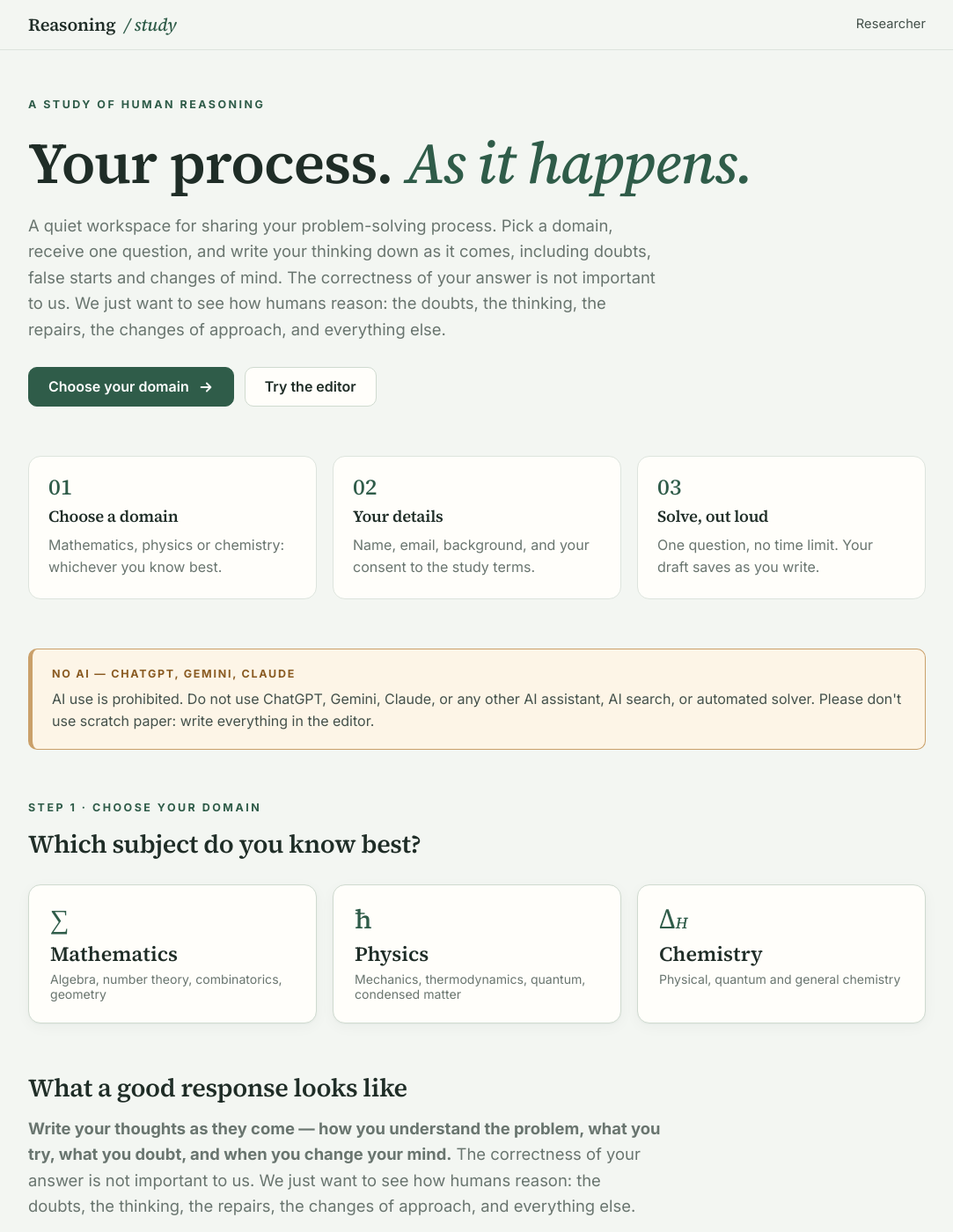
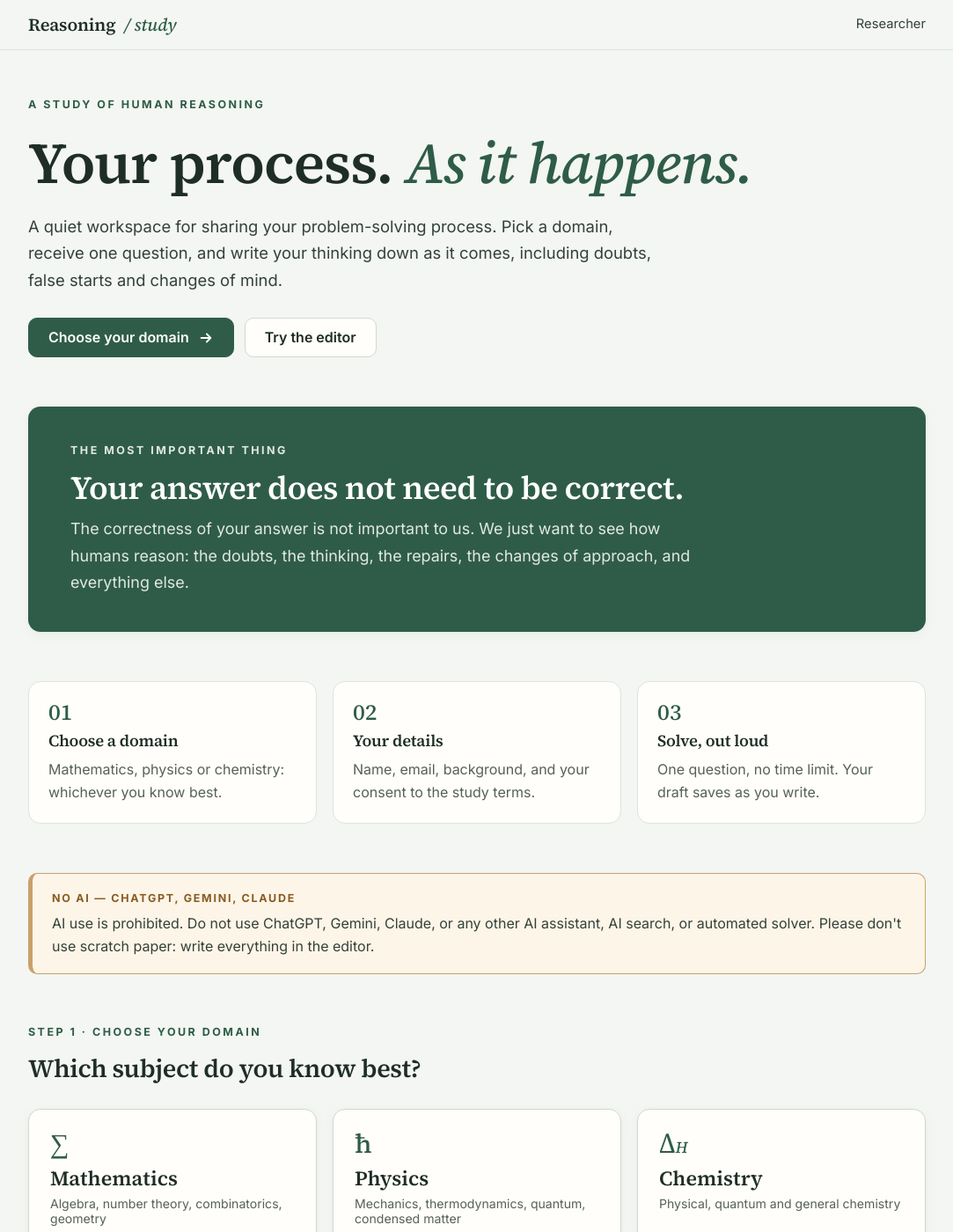
Before and after one commit to AmirHosseinYari2002/AmirHosseinYari2002.github.io, a Jekyll site: the page reasoning-study/index.html, which Jekyll copies as it is, in a window 1280 px wide and 1400 px high. Shown: the whole window at 88% size, without its empty margins (98-1181 px from the left). Built offline with Jekyll 4.4.1, drawn with Linux system fonts in a browser that asks for light colours.

Commit message:
Reasoning study: emphasize that correctness doesn't matter, improve readability
- New full-width panel 'Your answer does not need to be correct.' on the
  landing page, before the study information, and a compact one next to
  the question; removed the same sentence from running paragraphs
- Grey text raised from 4.4:1 to 5.9:1 contrast (WCAG AA), body text and
  intro paragraphs darker; dark mode lifted to match
- Study information split into three headed sections
- Final answer label: 'Required - it's fine if it's wrong'
- Header lines up with the wider workspace layout

Co-Authored-By: Claude Opus 5.5 <noreply@anthropic.com>
Claude-Session: https://claude.ai/code/session_017bqKbokhmohSrFZ2Wg3e4S

```diff
--- a/reasoning-study/app.js
+++ b/reasoning-study/app.js
@@ -10,7 +10,7 @@
 
   const $ = (id) => document.getElementById(id);
   const views = ['landing', 'details', 'work', 'done'];
-  function show(v) { views.forEach(n => { $('v-' + n).hidden = n !== v; }); window.scrollTo(0, 0); }
+  function show(v) { views.forEach(n => { $('v-' + n).hidden = n !== v; }); document.body.dataset.view = v; window.scrollTo(0, 0); }
   function lsGet(k) { try { return localStorage.getItem(k); } catch (e) { return null; } }
   function lsSet(k, v) { try { localStorage.setItem(k, v); } catch (e) {} }
   function lsDel(k) { try { localStorage.removeItem(k); } catch (e) {} }
--- a/reasoning-study/index.html
+++ b/reasoning-study/index.html
@@ -34,12 +34,18 @@ window.MathJax = {
   <div class="hero">
     <p class="eyebrow">A study of human reasoning</p>
     <h1>Your process. <em>As it happens.</em></h1>
-    <p class="lede">A quiet workspace for sharing your problem-solving process. Pick a domain, receive one question, and write your thinking down as it comes, including doubts, false starts and changes of mind. The correctness of your answer is not important to us. We just want to see how humans reason: the doubts, the thinking, the repairs, the changes of approach, and everything else.</p>
+    <p class="lede">A quiet workspace for sharing your problem-solving process. Pick a domain, receive one question, and write your thinking down as it comes, including doubts, false starts and changes of mind.</p>
     <div class="row">
       <a class="btn primary" href="#domains">Choose your domain
         <svg class="arrow" viewBox="0 0 20 20" fill="none" stroke="currentColor" stroke-width="2" stroke-linecap="round" stroke-linejoin="round" aria-hidden="true"><path d="M4 10h12M11 5l5 5-5 5"/></svg></a>
       <button type="button" id="tryEditorBtn">Try the editor</button>
     </div>
+  </div>
+
+  <div class="key" role="note">
+    <p class="key-eyebrow">The most important thing</p>
+    <p class="key-title">Your answer does not need to be correct.</p>
+    <p class="key-text">The correctness of your answer is not important to us. We just want to see how humans reason: the doubts, the thinking, the repairs, the changes of approach, and everything else.</p>
   </div>
 
   <div id="landingNotice" class="note" hidden></div>
@@ -75,7 +81,7 @@ window.MathJax = {
   <div class="stack-lg">
     <div class="stack">
       <h2>What a good response looks like</h2>
-      <p class="lede"><strong>Write your thoughts as they come — how you understand the problem, what you try, what you doubt, and when you change your mind.</strong> The correctness of your answer is not important to us. We just want to see how humans reason: the doubts, the thinking, the repairs, the changes of approach, and everything else.</p>
+      <p class="lede"><strong>Write your thoughts as they come — how you understand the problem, what you try, what you doubt, and when you change your mind.</strong></p>
     </div>
     <div class="ex" id="sampleTop"></div>
   </div>
@@ -119,30 +125,40 @@ window.MathJax = {
       </div>
     </div>
 
+    <div class="key" role="note">
+      <p class="key-eyebrow">The most important thing</p>
+      <p class="key-title">Your answer does not need to be correct.</p>
+      <p class="key-text">The correctness of your answer is not important to us. We just want to see how humans reason: the doubts, the thinking, the repairs, the changes of approach, and everything else.</p>
+    </div>
+
     <div class="card stack-lg">
       <h2>What participation involves</h2>
       <div class="prose">
+        <h3>How to write your response</h3>
+        <p><strong>Write your thoughts as they come — how you understand the problem, what you try, what you doubt, and when you change your mind.</strong> Write in the first person, in English, as you solve. Keep false starts and revisions; do not reconstruct a polished solution afterward. Include “umm” or “wait” only if they naturally occur.</p>
         <p><strong>You must be fluent in English and write all your working and answers in English.</strong> You can combine English text with mathematical notation.</p>
+        <p>Use ordinary words or the equation buttons. Work directly in the editor. <strong>Please don't use scratch paper.</strong> Write every step, calculation and change of approach directly in the editor as you work; do not submit only a cleaned-up summary.</p>
       </div>
+      <details class="example">
+        <summary>See a complete example of the requested response</summary>
+        <div class="ex" id="sampleDetails"></div>
+      </details>
       <div class="callout">
         <p class="eyebrow">No AI — ChatGPT, Gemini, Claude</p>
         <p>AI use is prohibited. Do not use ChatGPT, Gemini, Claude, or any other AI assistant, AI search, or automated solver.</p>
       </div>
       <div class="prose">
+        <h3>Answering, skipping and drafts</h3>
+        <p>Submit your working and a final answer. If you cannot attempt the question, choose <strong>Skip this question</strong>; you can skip up to 2 questions in total. Repeat participation is welcome, with a different question each time.</p>
+        <p><strong>Draft retention:</strong> Unsubmitted work is deleted after 24 hours without a save. Submitted responses are retained for research.</p>
+        <p>Taking part is voluntary. You may stop at any time without giving a reason.</p>
+      </div>
+      <div class="prose">
+        <h3>About the study and your data</h3>
         <p>This study compares how people and language models reason through problems.</p>
+        <p>Revision history and approximate timestamps are recorded, including deleted text, and a full copy of your text is saved about every 30 seconds. Your name, email, background, and working notes are saved to the study after you consent and begin. They are accessible to the researcher; participation is not anonymous. No audio or video is collected.</p>
         <p>Your responses may be analyzed by external AI services for research annotation and evaluation. Names and email addresses will be removed before that analysis. Results and de-identified excerpts may appear in academic publications. Please avoid including personal or sensitive information in your working.</p>
         <p>Your name and email address will remain confidential and will not be published. We will report educational background and subject expertise only in aggregate to describe the participant group in our publications.</p>
-        <p><strong>Write your thoughts as they come — how you understand the problem, what you try, what you doubt, and when you change your mind.</strong> Write in the first person, in English, as you solve. Keep false starts and revisions; do not reconstruct a polished solution afterward. Include “umm” or “wait” only if they naturally occur.</p>
-        <p>Submit your working and a final answer. The correctness of your answer is not important to us. We just want to see how humans reason: the doubts, the thinking, the repairs, the changes of approach, and everything else. If you cannot attempt the question, choose <strong>Skip this question</strong>; you can skip up to 2 questions in total. Repeat participation is welcome, with a different question each time.</p>
-        <p>Taking part is voluntary. You may stop at any time without giving a reason.</p>
-      </div>
-      <details class="example">
-        <summary>See a complete example of the requested response</summary>
-        <div class="ex" id="sampleDetails"></div>
-      </details>
-      <div class="prose">
-        <p><strong>Draft retention:</strong> Unsubmitted work is deleted after 24 hours without a save. Submitted responses are retained for research.</p>
-        <p>Use ordinary words or the equation buttons. Work directly in the editor. <strong>Please don't use scratch paper.</strong> Write every step, calculation and change of approach directly in the editor as you work; do not submit only a cleaned-up summary. Revision history and approximate timestamps are recorded, including deleted text, and a full copy of your text is saved about every 30 seconds. Your name, email, background, and working notes are saved to the study after you consent and begin. They are accessible to the researcher; participation is not anonymous. No audio or video is collected.</p>
         <p>You can withdraw and delete your current participation from this browser using the button on the question and confirmation pages, including after submission. Each participation gets a code. If you participate again, keep the previous participation code and contact the researcher if you later want that earlier response withdrawn.<span class="contact-line"></span></p>
       </div>
       <div class="checks">
@@ -178,7 +194,8 @@ window.MathJax = {
       <div class="qtext" id="qText"></div>
       <p class="small muted" id="qUnit" hidden></p>
       <hr class="rule">
-      <p class="small pnote"><strong>Write your thoughts as they come — how you understand the problem, what you try, what you doubt, and when you change your mind.</strong> Use first-person English and keep your working as it unfolds. Finish with a final answer; correctness is not required. No scratch paper: write everything here. You may skip. Unfinished drafts are deleted after 24 hours of inactivity.</p>
+      <div class="key key-sm" role="note"><p class="key-title">Your answer does not need to be correct.</p><p class="key-text">We just want to see how you reason: the doubts, the thinking, the repairs, the changes of approach, and everything else.</p></div>
+      <p class="small pnote"><strong>Write your thoughts as they come — how you understand the problem, what you try, what you doubt, and when you change your mind.</strong> Use first-person English and keep your working as it unfolds. Finish with a final answer. No scratch paper: write everything here. You may skip. Unfinished drafts are deleted after 24 hours of inactivity.</p>
       <hr class="rule">
       <div class="skiprow">
         <button type="button" id="skipBtn" class="skipbtn">Skip this question<svg class="arrow" viewBox="0 0 20 20" fill="none" stroke="currentColor" stroke-width="2" stroke-linecap="round" stroke-linejoin="round" aria-hidden="true"><path d="M4 10h12M11 5l5 5-5 5"/></svg></button>
@@ -214,7 +231,7 @@ window.MathJax = {
       </div>
       <div class="preview" id="preview" hidden></div>
       <div class="stack" style="gap:10px">
-        <label for="finalAnswer" class="ws-label">Final answer <span class="small muted" style="font-weight:400">Required — your answer may be incorrect</span></label>
+        <label for="finalAnswer" class="ws-label">Final answer <span class="small muted" style="font-weight:400">Required — it’s fine if it’s wrong</span></label>
         <input type="text" id="finalAnswer" autocomplete="off" placeholder="A value, expression, or short answer">
       </div>
       <p class="note err" id="workError" hidden></p>
--- a/reasoning-study/styles.css
+++ b/reasoning-study/styles.css
@@ -3,8 +3,11 @@
   --bg: #f3f6f2;
   --card: #fffefa;
   --ink: #1f2d27;
-  --ink-2: #44514b;
-  --muted: #69756f;
+  --ink-2: #34413b;
+  --muted: #55615b;
+  --key-bg: #2f5c49;
+  --key-ink: #ffffff;
+  --key-soft: rgba(255, 255, 255, .86);
   --line: #dde4dd;
   --line-2: #cfdacf;
   --green: #2f5c49;
@@ -28,13 +31,13 @@
   --radius: 14px;
 }
 @media (prefers-color-scheme: dark) { :root:not([data-theme="light"]) {
-  --bg: #141a17; --card: #1b2420; --ink: #e6ede8; --ink-2: #c3cec7; --muted: #95a39b; --line: #2a3530; --line-2: #34433b;
+  --bg: #141a17; --card: #1b2420; --ink: #e6ede8; --ink-2: #cdd7d0; --muted: #a7b4ad; --key-bg: #24402f; --key-ink: #e9f2ec; --key-soft: #c9dbcf; --line: #2a3530; --line-2: #34433b;
   --green: #6fae8c; --green-hover: #84c0a0; --green-soft: #1f2d26; --green-ink: #8cc4a5;
   --amber-bg: #2a2418; --amber-line: #8a6a3c; --amber-ink: #e0b77a; --red: #e58a7f; --red-soft: #2c1d1b; --ok: #7cc79c;
   --cell-0: #1b2420; --cell-1: #2e4a3b; --cell-2: #4f7d63; --cell-3: #8cc4a5;
   --shadow: none; color-scheme: dark } }
 :root[data-theme="dark"] {
-  --bg: #141a17; --card: #1b2420; --ink: #e6ede8; --ink-2: #c3cec7; --muted: #95a39b; --line: #2a3530; --line-2: #34433b;
+  --bg: #141a17; --card: #1b2420; --ink: #e6ede8; --ink-2: #cdd7d0; --muted: #a7b4ad; --key-bg: #24402f; --key-ink: #e9f2ec; --key-soft: #c9dbcf; --line: #2a3530; --line-2: #34433b;
   --green: #6fae8c; --green-hover: #84c0a0; --green-soft: #1f2d26; --green-ink: #8cc4a5;
   --amber-bg: #2a2418; --amber-line: #8a6a3c; --amber-ink: #e0b77a; --red: #e58a7f; --red-soft: #2c1d1b; --ok: #7cc79c;
   --cell-0: #1b2420; --cell-1: #2e4a3b; --cell-2: #4f7d63; --cell-3: #8cc4a5;
@@ -70,7 +73,7 @@ h2 { font-size: clamp(1.45rem, 2.6vw, 1.8rem); font-weight: 600; line-height: 1.
 h3 { font-size: 1.15rem; font-weight: 600; line-height: 1.3; }
 p { margin: 0; }
 .eyebrow { font-size: .78rem; font-weight: 700; letter-spacing: .2em; text-transform: uppercase; color: var(--green-ink); }
-.lede { font-size: 1.15rem; color: var(--muted); max-width: 62ch; }
+.lede { font-size: 1.15rem; line-height: 1.65; color: var(--ink-2); max-width: 62ch; }
 .muted { color: var(--muted); }
 .small { font-size: .9rem; }
 .mono { font-family: var(--f-mono); font-size: .86em; }
@@ -264,3 +267,17 @@ code { font-family: var(--f-mono); font-size: .9em; }
 .ex-math { margin: 18px 0 2px; font-size: 1.3rem; color: var(--ink-2); }
 .ex-foot { background: color-mix(in srgb, var(--green-soft) 45%, var(--card)); border-top: 1px solid var(--line-2); padding: 22px clamp(20px, 5vw, 52px); font-size: .86rem; line-height: 1.75; letter-spacing: .01em; color: var(--muted); }
 details.example .ex { margin-top: 14px; box-shadow: none; }
+
+/* "correctness doesn't matter" panel: the study's most important message */
+.key { background: var(--key-bg); color: var(--key-ink); border-radius: var(--radius); padding: clamp(24px, 4vw, 40px) clamp(22px, 4.5vw, 48px); display: flex; flex-direction: column; gap: 10px; box-shadow: var(--shadow); }
+.key p { margin: 0; }
+.key-eyebrow { font-size: .78rem; font-weight: 700; letter-spacing: .2em; text-transform: uppercase; color: var(--key-soft); }
+.key-title { font-family: var(--f-display); font-size: clamp(1.6rem, 3.4vw, 2.3rem); font-weight: 600; line-height: 1.2; letter-spacing: -.015em; color: var(--key-ink); text-wrap: balance; }
+.key-text { font-size: 1.12rem; line-height: 1.7; color: var(--key-soft); max-width: 64ch; }
+.key-sm { padding: 18px 20px; gap: 6px; border-radius: 12px; }
+.key-sm .key-title { font-size: 1.2rem; }
+.key-sm .key-text { font-size: .95rem; line-height: 1.6; }
+/* readability */
+.prose { line-height: 1.7; }
+.prose h3 { font-size: 1.2rem; margin-top: 4px; }
+body[data-view="work"] .top .wrap, body[data-view="work"] .foot .wrap { max-width: 1240px; }
```
